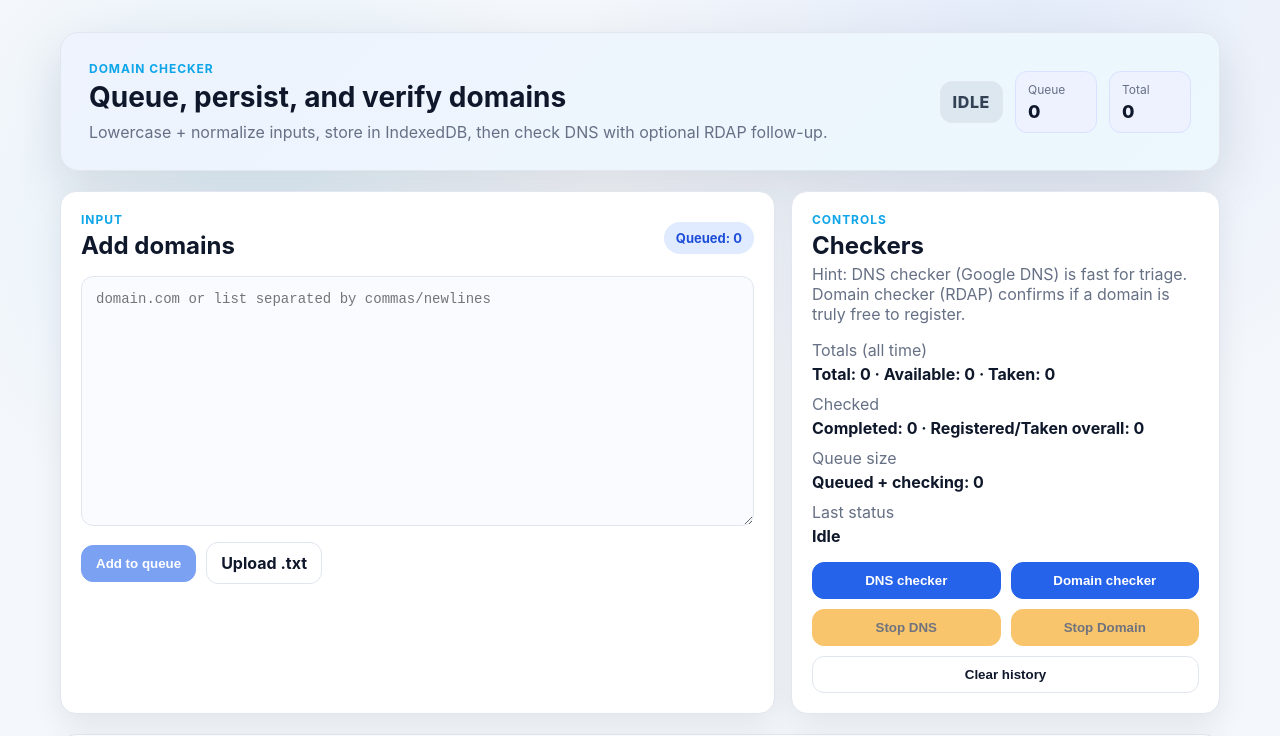
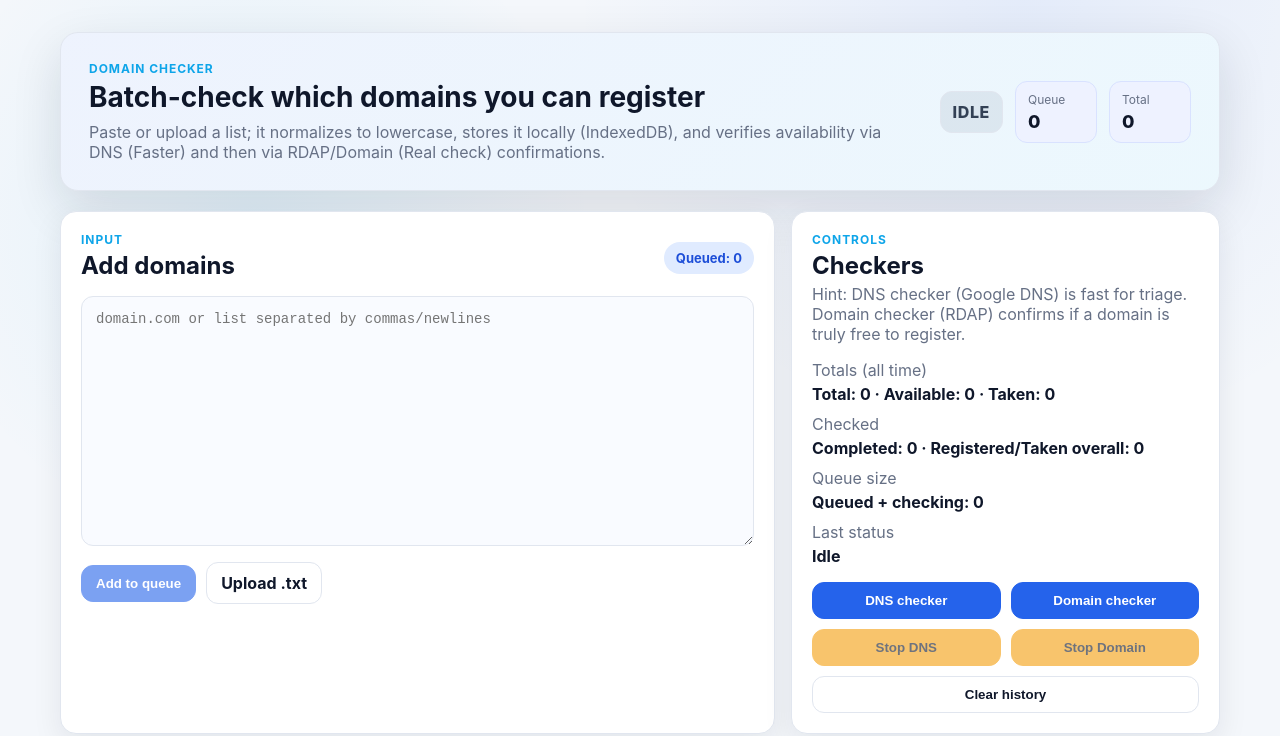
Before and after one commit to marcosrioj/domain-checker, a React (Vite) app: page / in a window 1280 px wide. Shown: the top 736 px of the page. Built offline with nearby package versions, Linux system fonts and the light colour scheme.

Commit message:
Domain checker description updated

```diff
--- a/src/features/domains/components/DomainCheckerPage/DomainCheckerPage.tsx
+++ b/src/features/domains/components/DomainCheckerPage/DomainCheckerPage.tsx
@@ -157,9 +157,10 @@ export function DomainCheckerPage() {
       <header className="app-header">
         <div>
           <p className="eyebrow">Domain Checker</p>
-          <h1>Queue, persist, and verify domains</h1>
+          <h1>Batch-check which domains you can register</h1>
           <p className="muted">
-            Lowercase + normalize inputs, store in IndexedDB, then check DNS with optional RDAP follow-up.
+            Paste or upload a list; it normalizes to lowercase, stores it locally (IndexedDB), and verifies availability via
+            DNS (Faster) and then via RDAP/Domain (Real check) confirmations.
           </p>
         </div>
         <div className="header-stats">
```
